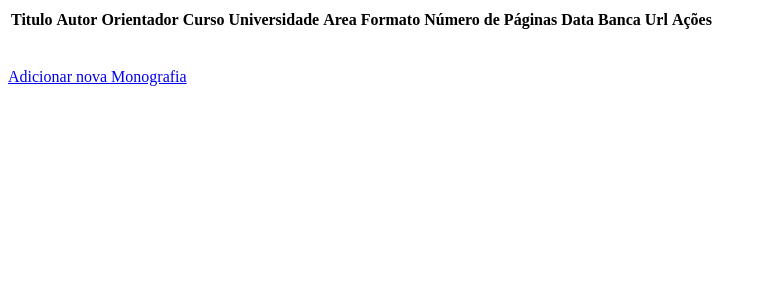
After one commit to AlessandroNeco/DisciplinaSD, a Django app: page /show in a window 1280 px wide. The commit adds this page. Shown: the top 300 px of the page, without its empty margins (0-767 px from the left). Run offline with Django 3.2, Linux system fonts and the light colour scheme; lists and menus that the app fills with data are empty.

Commit message:
Versao dois com Funcoes Criadas

```diff
--- a/Repositóriodemonografias/home/models.py
+++ b/Repositóriodemonografias/home/models.py
@@ -22,5 +22,5 @@ class Monografia(models.Model):
     class Meta:
         db_table="repositoriodemonografias"
 
-    def _str_(self):
+    def __str__(self):
         return self.Titulo
--- /dev/null
+++ b/Repositóriodemonografias/home/templates/show.html
@@ -0,0 +1,61 @@
+<!DOCTYPE html>
+<html lang="pt-br">
+<head>
+    <meta charset="UTF-8">
+    <title>Exibir Monografia</title>
+    {% load static %}
+    <link rel="sylesheet" href="{% static 'css/style.css' %}"/>
+
+</head>
+<body>
+    <table class="table able-striped table-bordered table-sm">
+        <thead class="thead-dark">
+            <tr>
+                <th>Titulo</th>
+                <th>Autor</th>
+                <th>Orientador</th>
+                <th>Curso</th>
+                <th>Universidade</th>
+                <th>Area</th>
+                <th>Formato</th>
+                <th>Número de Páginas</th>
+                <th>Data</th>
+                <th>Banca</th>
+                <th>Url</th>
+                <th>Ações</th>
+
+            </tr>
+
+        </thead>
+        <tbody>
+            {%for mono in monografia%}
+            <tr>
+                <td>mono.Titulo</td>
+                <td>mono.Autor</td>
+                <td>mono.Orientador</td>
+                <td>mono.Curso</td>
+                <td>mono.Universidade</td>
+                <td>mono.Area</td>
+                <td>mono.Formato</td>
+                <td>mono.NumPag</td>
+                <td>mono.Data</td>
+                <td>mono.Banca</td>
+                <td>mono.Url</td>
+                <td>
+                    <a href="/editar/{{mono.id}}">
+                        <span class="glyphicon glyphicon-pencil"> Editar</span>
+                    </a>
+                    <a href="/delete/{{mono.id}}"> Delete</a>
+                </td>
+            </tr>
+            {%endfor%}
+        </tbody>
+
+    </table>
+    <br>
+    <br>
+    <div><a href="/index" class="centerBt"> Adicionar nova Monografia </a></div>
+</body>
+
+
+</html>
--- a/Repositóriodemonografias/home/urls.py
+++ b/Repositóriodemonografias/home/urls.py
@@ -4,4 +4,9 @@ from . import views
 
 urlpatterns = [
     path('', views.index),
+    path('show', views.showMonografia),
+    path('editar/<int:id>', views.editarMonografia),
+    path('atualizar/<int:id>', views.atualizarMonografia),
+    path('delete/<int:id>', views.deletarMonografia),
+
 ]
--- a/Repositóriodemonografias/home/views.py
+++ b/Repositóriodemonografias/home/views.py
@@ -16,10 +16,34 @@ def index(request):
             form.save()
             print('Dados salvos com sucesso!!!')
             form.cleaned_data
+            return redirect('/show')
+
             #return render(request, 'index.html', {'form':form})
         else:
             print('Erro ao salvar os dados!')
             #messages.error(request, "Error")
+            form = MonografiaForm()
             return render(request, 'index.html', {'form':form})
     form = MonografiaForm()
     return render(request, 'index.html', {'form':form})
+
+def showMonografia(request):
+    mostrar = Monografia.objects.all()
+    return render(request,"show.html",{'mostar':mostrar})
+
+def editarMonografia(request, id):
+    editarMono = Monografia.objects.get(id=id)
+    return render(request,'editar.html', {'editarMono':editarMono})
+
+def atualizarMonografia(request, id):
+    atualizarMono = Monografia.objects.get(id=id)
+    form = MonografiaForm(request.POST, instance = atualizarMono)
+    if form.is_valid():
+        form.save()
+        return redirect("/show")
+    return render(request, 'atualizar.html', {'atualizarMono': atualizarMono})
+
+def deletarMonografia(request, id):
+    deletarMono = Monografia.objects.get(id=id)
+    deletarMono.delete()
+    return redirect("/show")
```
Also changed, not shown: Repositóriodemonografias/home/static/css/style.css (added, +23 -0 lines), Repositóriodemonografias/home/templates/index.html (+6 -26 lines), Repositóriodemonografias/home/admin.py (line endings or trailing spaces).
